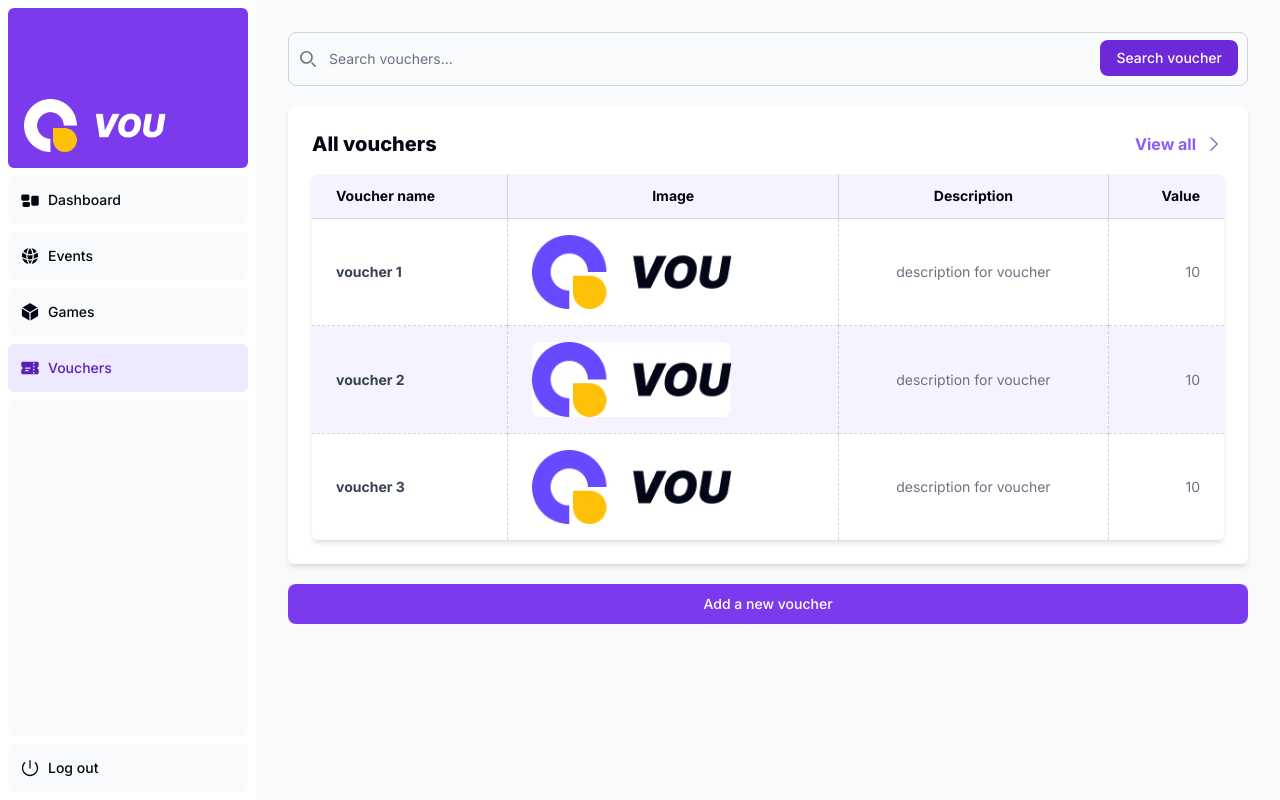
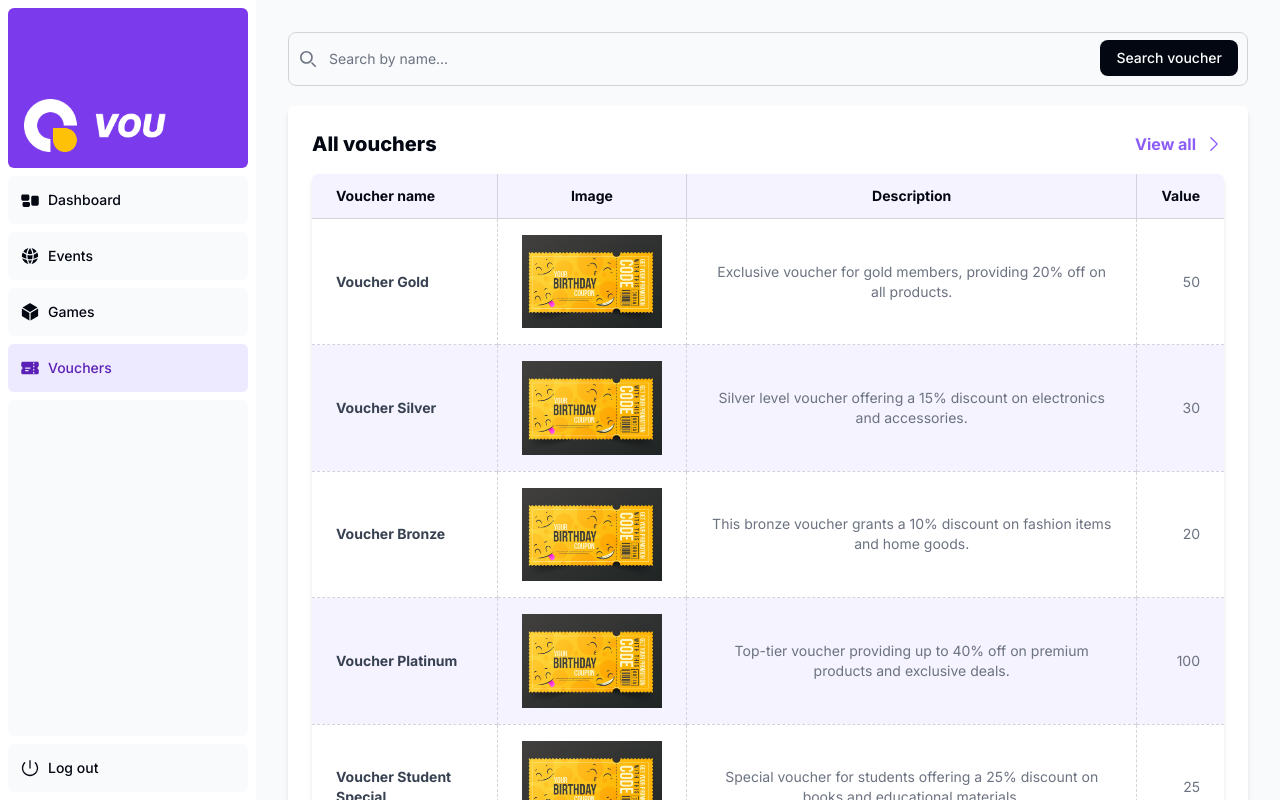
Before and after one commit to saltypickle2209/VOU-Admin-Brand-Client, a Next.js app in the folder brand-client/: page /vouchers in a window 1280 px wide. Built offline with nearby package versions, Linux system fonts and the light colour scheme.

Commit message:
Modify add voucher page

```diff
--- a/brand-client/app/(dashboard)/vouchers/create/page.tsx
+++ b/brand-client/app/(dashboard)/vouchers/create/page.tsx
@@ -1,18 +1,14 @@
 "use client";
 
 import { createVoucher } from "@/app/lib/action";
+import { PhotoIcon } from "@heroicons/react/24/outline";
+import Image from "next/image";
 import React, { FormEvent, useEffect, useRef, useState } from "react";
 import { useFormState, useFormStatus } from "react-dom";
 
 const initialState = {
   message: "",
   errors: undefined,
-  fieldValues: {
-    voucherName: "",
-    image: "",
-    value: "",
-    description: "",
-  },
 };
 
 export default function AddVoucher() {
@@ -21,6 +17,7 @@ export default function AddVoucher() {
   const [image, setImage] = useState<File | null>(null);
   const [voucherValue, setVoucherValue] = useState<string>("");
   const [description, setDescription] = useState<string>("");
+  const [preview, setPreview] = useState<string | null>(null);
 
   const Submit = () => {
     const buttonStatus = useFormStatus();
@@ -49,6 +46,8 @@ export default function AddVoucher() {
   const handleFileChange = (e: React.ChangeEvent<HTMLInputElement>) => {
     if (e.target.files && e.target.files.length !== 0) {
       setImage(e.target.files[0]);
+      const imageUrl = URL.createObjectURL(e.target.files[0]);
+      setPreview(imageUrl);
     }
   };
 
@@ -82,7 +81,40 @@ export default function AddVoucher() {
               {state.errors?.voucherName}
             </span>
           </div>
-          <div>
+          <label
+            htmlFor="game_image"
+            className=" h-[250px] cursor-pointer text-violet-500 hover:text-violet-800 transition-colors duration-300  relative flex flex-col justify-center items-center">
+            {!preview && !image ? (
+              <>
+                <div className="absolute w-full h-full border-4 border-dashed border-violet-500 rounded-md hover:border-violet-800 transition-colors duration-300"></div>
+                <PhotoIcon className="w-20" />
+                <p className="text-base font-semibold">
+                  Update your game&apos;s image
+                </p>
+              </>
+            ) : (
+              <div className="overflow-hidden border-4 border-violet-500 hover:border-violet-800 transition-colors duration-300 rounded-md">
+                <Image
+                  src={preview!}
+                  alt={image?.name!}
+                  className="object-fill w-full h-full rounded-md"
+                  width={400}
+                  height={400}
+                />
+              </div>
+            )}
+            <input
+              id="game_image"
+              type="file"
+              className="hidden"
+              accept="image/png, image/jpeg"
+              onChange={handleFileChange}
+            />
+          </label>
+          <span className=" text-sm text-red-600 font-semibold">
+            {state.errors?.image}
+          </span>
+          {/* <div>
             <label
               className="block mb-2 text-sm font-medium text-gray-900 dark:text-white"
               htmlFor="image">
@@ -104,7 +136,7 @@ export default function AddVoucher() {
             <span className=" text-sm text-red-600 font-semibold">
               {state.errors?.image}
             </span>
-          </div>
+          </div> */}
           <div>
             <input
               name="value"
@@ -161,7 +193,7 @@ export default function AddVoucher() {
         </svg>
         <span className="sr-only">Info</span>
         <div>
-          <span className="font-medium">Add voucher successfully !</span>
+          <span className="font-medium">Add voucher successfully</span>
         </div>
       </div>
     </div>
--- a/brand-client/app/(dashboard)/vouchers/page.tsx
+++ b/brand-client/app/(dashboard)/vouchers/page.tsx
@@ -1,53 +1,27 @@
-import AllVouchers from "@/app/ui/components/all_vouchers";
+import VouchersTable from "@/app/ui/components/all_vouchers";
+import SearchVoucher from "@/app/ui/components/search_voucher";
 import Link from "next/link";
 import React from "react";
 
-export default function page() {
+export default function page({
+  searchParams,
+}: {
+  searchParams?: {
+    query?: string;
+    page?: string;
+  };
+}) {
+  const query = searchParams?.query || "";
+  const currentPage = Number(searchParams?.page) || 1;
   return (
     <div className="flex flex-col gap-5">
-      <form className=" max-w-full">
-        <label
-          htmlFor="default-search"
-          className="mb-2 text-sm font-medium text-gray-900 sr-only dark:text-white">
-          Search
-        </label>
-        <div className="relative">
-          <div className="absolute inset-y-0 start-0 flex items-center ps-3 pointer-events-none">
-            <svg
-              className="w-4 h-4 text-gray-500 dark:text-gray-400"
-              aria-hidden="true"
-              xmlns="http://www.w3.org/2000/svg"
-              fill="none"
-              viewBox="0 0 20 20">
-              <path
-                stroke="currentColor"
-                strokeLinecap="round"
-                strokeLinejoin="round"
-                strokeWidth={2}
-                d="m19 19-4-4m0-7A7 7 0 1 1 1 8a7 7 0 0 1 14 0Z"
-              />
-            </svg>
-          </div>
-          <input
-            type="search"
-            id="default-search"
-            className="block w-full p-4 ps-10 text-sm text-gray-900 border border-gray-300 rounded-lg bg-gray-50 focus:ring-blue-500 focus:border-blue-500 dark:bg-gray-700 dark:border-gray-600 dark:placeholder-gray-400 dark:text-white dark:focus:ring-blue-500 dark:focus:border-blue-500"
-            placeholder="Search vouchers..."
-            required
-          />
-          <button
-            type="submit"
-            className="text-white absolute end-2.5 bottom-2.5 bg-violet-700 hover:bg-violet-800 focus:ring-4 focus:outline-none focus:ring-blue-300 font-medium rounded-lg text-sm px-4 py-2 dark:bg-blue-600 dark:hover:bg-blue-700 dark:focus:ring-blue-800">
-            Search voucher
-          </button>
-        </div>
-      </form>
-      <AllVouchers />
-      <button
-        type="button"
-        className="text-white bg-violet-600 hover:bg-violet-800 focus:ring-4 focus:ring-blue-300 font-medium rounded-lg text-sm px-5 py-2.5 focus:outline-none ">
-        <Link href="/vouchers/addVoucher">Add a new voucher</Link>
-      </button>
+      <SearchVoucher placeholder="Search by name..." />
+      <VouchersTable query={query} currentPage={currentPage} />
+      <Link
+        className="flex items-center justify-center h-[50px] text-center text-white bg-gray-950 hover:bg-violet-800 transition-colors duration-300 focus:ring-4 focus:ring-blue-300 font-medium rounded-lg text-base px-5 py-2.5 focus:outline-none "
+        href="/vouchers/create">
+        <button type="button">Add new voucher</button>
+      </Link>
     </div>
   );
 }
--- a/brand-client/app/ui/components/all_vouchers.tsx
+++ b/brand-client/app/ui/components/all_vouchers.tsx
@@ -1,58 +1,133 @@
-import Link from "next/link"
-import {
-    ChevronRightIcon
-} from '@heroicons/react/24/solid';
+import Link from "next/link";
+import { ChevronRightIcon } from "@heroicons/react/24/solid";
 import Image from "next/image";
+import Pagination from "./pagination";
 
 const data = [
   {
     id: "voucher 1",
-        name: "voucher 1",
-        image: "vou_large_icon.png",
-        description: "description for voucher",
-        value: 10
+    name: "Voucher Gold",
+    image: "voucher_ticket.jpg",
+    description:
+      "Exclusive voucher for gold members, providing 20% off on all products.",
+    value: 50,
   },
   {
     id: "voucher 2",
-        name: "voucher 2",
-        image: "vou_large_icon.png",
-        description: "description for voucher",
-        value: 10
+    name: "Voucher Silver",
+    image: "voucher_ticket.jpg",
+    description:
+      "Silver level voucher offering a 15% discount on electronics and accessories.",
+    value: 30,
   },
   {
     id: "voucher 3",
-        name: "voucher 3",
-        image: "vou_large_icon.png",
-        description: "description for voucher",
-        value: 10
+    name: "Voucher Bronze",
+    image: "voucher_ticket.jpg",
+    description:
+      "This bronze voucher grants a 10% discount on fashion items and home goods.",
+    value: 20,
   },
-]
+  {
+    id: "voucher 4",
+    name: "Voucher Platinum",
+    image: "voucher_ticket.jpg",
+    description:
+      "Top-tier voucher providing up to 40% off on premium products and exclusive deals.",
+    value: 100,
+  },
+  {
+    id: "voucher 5",
+    name: "Voucher Student Special",
+    image: "voucher_ticket.jpg",
+    description:
+      "Special voucher for students offering a 25% discount on books and educational materials.",
+    value: 25,
+  },
+  {
+    id: "voucher 6",
+    name: "Voucher New Year",
+    image: "voucher_ticket.jpg",
+    description:
+      "Celebrate the New Year with a 30% discount on select items across the store.",
+    value: 45,
+  },
+  {
+    id: "voucher 7",
+    name: "Voucher Holiday Season",
+    image: "voucher_ticket.jpg",
+    description:
+      "Enjoy the holiday season with this voucher, providing a 20% discount on all categories.",
+    value: 40,
+  },
+  {
+    id: "voucher 8",
+    name: "Voucher Anniversary",
+    image: "voucher_ticket.jpg",
+    description:
+      "A special anniversary voucher offering a 35% discount on your next purchase.",
+    value: 60,
+  },
+  {
+    id: "voucher 9",
+    name: "Voucher Black Friday",
+    image: "voucher_ticket.jpg",
+    description:
+      "Black Friday special: 50% off on electronics, fashion, and accessories.",
+    value: 75,
+  },
+  {
+    id: "voucher 10",
+    name: "Voucher Summer Sale",
+    image: "voucher_ticket.jpg",
+    description:
+      "Get ready for summer with a 20% discount on all outdoor and sports gear.",
+    value: 35,
+  },
+];
 
-
-export default function AllVouchers() {
+export default function VouchersTable({
+  query,
+  currentPage,
+}: {
+  query: string;
+  currentPage: number;
+}) {
   return (
     <div className="flex flex-col w-full space-y-4 p-6 bg-white rounded-md shadow-md">
       <div className="flex justify-between items-center">
         <p className="text-xl text-gray-950 font-extrabold">All vouchers</p>
-                <Link href="/events" className="flex items-center shrink-0 space-x-2 font-bold text-violet-500 hover:text-violet-800 transition-colors duration-300">
+        <Link
+          href="/events"
+          className="flex items-center shrink-0 space-x-2 font-bold text-violet-500 hover:text-violet-800 transition-colors duration-300">
           <p>View all</p>
-                    <ChevronRightIcon className="w-5"/>
+          <ChevronRightIcon className="w-5" />
         </Link>
       </div>
       <div className="relative overflow-x-auto rounded-md shadow-md">
         <table className="w-full text-sm text-left text-gray-500 bg-violet-50 table-auto divide-y divide-gray-300 ">
           <thead className="text-gray-950">
             <tr className="divide-x divide-gray-300">
-                            <th scope="row" className="px-6 py-3">Voucher name</th>
-                            <th scope="row" className="px-6 py-3 text-center">Image</th>
-                            <th scope="row" className="px-6 py-3 text-center">Description</th>
-                            <th scope="row"  className="px-6 py-3 text-right">Value</th>
+              <th scope="row" className="px-6 py-3">
+                Voucher name
+              </th>
+              <th scope="row" className="px-6 py-3 text-center">
+                Image
+              </th>
+              <th scope="row" className="px-6 py-3 text-center">
+                Description
+              </th>
+              <th scope="row" className="px-6 py-3 text-right">
+                Value
+              </th>
             </tr>
           </thead>
           <tbody className="divide-y divide-gray-300 divide-dashed">
             {data.map((item) => {
               return (
-                                <tr key={item.id} className="odd:bg-white even:bg-violet-50 divide-x divide-gray-300 divide-dashed">
+                <tr
+                  key={item.id}
+                  className="odd:bg-white even:bg-violet-50 divide-x divide-gray-300 divide-dashed">
                   <th scope="row" className="px-6 py-3 text-gray-700">
                     {item.name}
                   </th>
@@ -61,20 +136,18 @@ export default function AllVouchers() {
                       src={`/${item.image}`}
                       alt={item.name}
                       width={200}
-                                        height={200}/>
+                      height={200}
+                    />
                   </td>
-                                    <td className="px-6 py-4 text-center">
-                                        {item.description}
-                                    </td>
-                                    <td className="px-6 py-4 text-right">
-                                        {item.value}
-                                    </td>
+                  <td className="px-6 py-4 text-center">{item.description}</td>
+                  <td className="px-6 py-4 text-right">{item.value}</td>
                 </tr>
-                            )
+              );
             })}
           </tbody>
         </table>
       </div>
+      <Pagination totalPages={3} />
     </div>
-    )
+  );
 }
--- /dev/null
+++ b/brand-client/app/ui/components/search_voucher.tsx
@@ -0,0 +1,65 @@
+"use client";
+import { usePathname, useRouter, useSearchParams } from "next/navigation";
+import React from "react";
+
+export default function SearchVoucher({
+  placeholder,
+}: {
+  placeholder: string;
+}) {
+  const searchParams = useSearchParams();
+  const pathname = usePathname();
+  const { replace } = useRouter();
+  const handleSearch = (term: string) => {
+    console.log(term);
+    const params = new URLSearchParams(searchParams);
+    if (term) {
+      params.set("name", term);
+    } else {
+      params.delete("name");
+    }
+    replace(`${pathname}?${params.toString()}`);
+  };
+
+  return (
+    <form className=" max-w-full">
+      <label
+        htmlFor="default-search"
+        className="mb-2 text-sm font-medium text-gray-900 sr-only dark:text-white">
+        Search
+      </label>
+      <div className="relative">
+        <div className="absolute inset-y-0 start-0 flex items-center ps-3 pointer-events-none">
+          <svg
+            className="w-4 h-4 text-gray-500 dark:text-gray-400"
+            aria-hidden="true"
+            xmlns="http://www.w3.org/2000/svg"
+            fill="none"
+            viewBox="0 0 20 20">
+            <path
+              stroke="currentColor"
+              strokeLinecap="round"
+              strokeLinejoin="round"
+              strokeWidth={2}
+              d="m19 19-4-4m0-7A7 7 0 1 1 1 8a7 7 0 0 1 14 0Z"
+            />
+          </svg>
+        </div>
+        <input
+          type="search"
+          id="default-search"
+          className="block w-full p-4 ps-10 text-sm text-gray-900 border border-gray-300 rounded-lg bg-gray-50 focus:ring-blue-500 focus:border-blue-500 dark:bg-gray-700 dark:border-gray-600 dark:placeholder-gray-400 dark:text-white dark:focus:ring-blue-500 dark:focus:border-blue-500"
+          placeholder={placeholder}
+          required
+          onChange={(e) => handleSearch(e.target.value)}
+          defaultValue={searchParams.get("name")?.toString()}
+        />
+        <button
+          type="submit"
+          className="text-white absolute end-2.5 bottom-2.5 bg-gray-950 hover:bg-violet-800 transition-colors duration-300 focus:ring-4 focus:outline-none focus:ring-blue-300 font-medium rounded-lg text-sm px-4 py-2 dark:bg-blue-600 dark:hover:bg-blue-700 dark:focus:ring-blue-800">
+          Search voucher
+        </button>
+      </div>
+    </form>
+  );
+}
```
Also changed, not shown: brand-client/app/lib/action.ts (+35 -32 lines), brand-client/public/voucher_ticket.jpg (added). Lines whose indentation alone changed are shown as unchanged.
